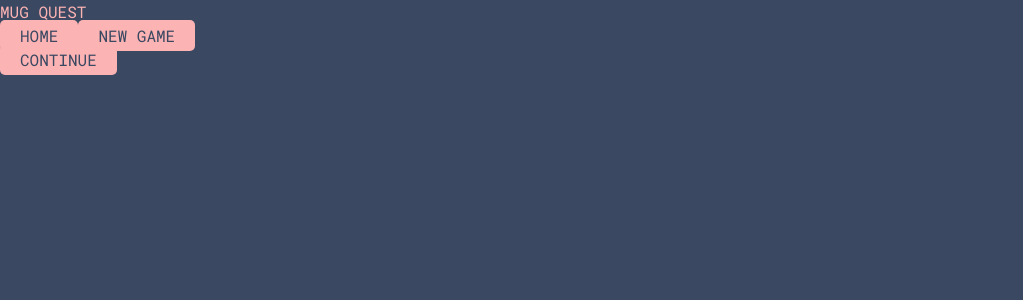
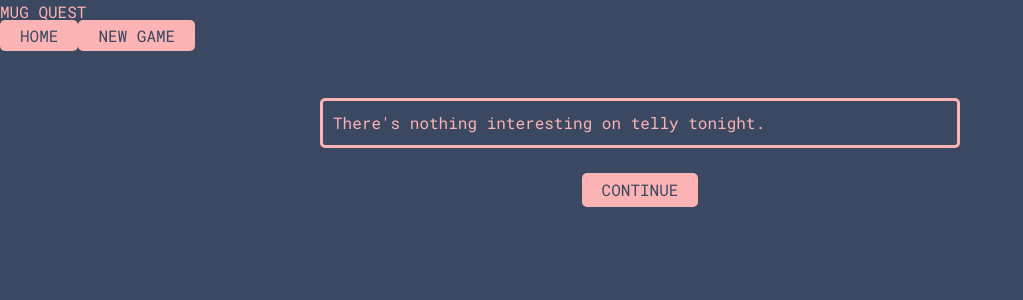
Before and after one commit to kirsty-m/mug_game_project, a Next.js app in the folder game/: page /result in a window 1280 px wide. Shown: the top 300 px of the page, without its empty margins (0-1023 px from the left). Built offline with nearby package versions, Linux system fonts and the light colour scheme.

Commit message:
result text box added

```diff
--- a/game/app/components/CreatePlayer.js
+++ b/game/app/components/CreatePlayer.js
@@ -37,7 +37,7 @@ export default function CreatePlayer() {
         value={playerName}
         onChange={handlePlayerNameChange}
       />
-      <button onClick={createPlayer}>Create Player</button>
+      <button className='button'onClick={createPlayer}>Create Player</button>
     </div>
   );
 }
--- a/game/app/globals.css
+++ b/game/app/globals.css
@@ -85,3 +85,22 @@ body {
 .options > a:hover{
   color: white;
 }
+
+.result{
+  width: 50vw;
+  padding:10px;
+  border: solid #FCB3B3;
+  border-radius: 5px;
+  margin-bottom: 25px;
+}
+
+.result-view{
+  display: flex;
+  flex-direction: column;
+  width:50vw;
+  justify-content: space-around;
+  align-items: center;
+  margin: auto;
+  margin-top:50px;
+
+}
--- a/game/app/result/page.js
+++ b/game/app/result/page.js
@@ -1,10 +1,12 @@
 import React from 'react'
 import Link from 'next/link'
+import Result from '../components/Result'
 
 export default function page() {
   return (
-    <div>
-      <text></text>
+    <div className='result-view'>
+      <Result className='result'/>
+
       <Link className='button' href='/play'>CONTINUE</Link>
     </div>
   )
```
